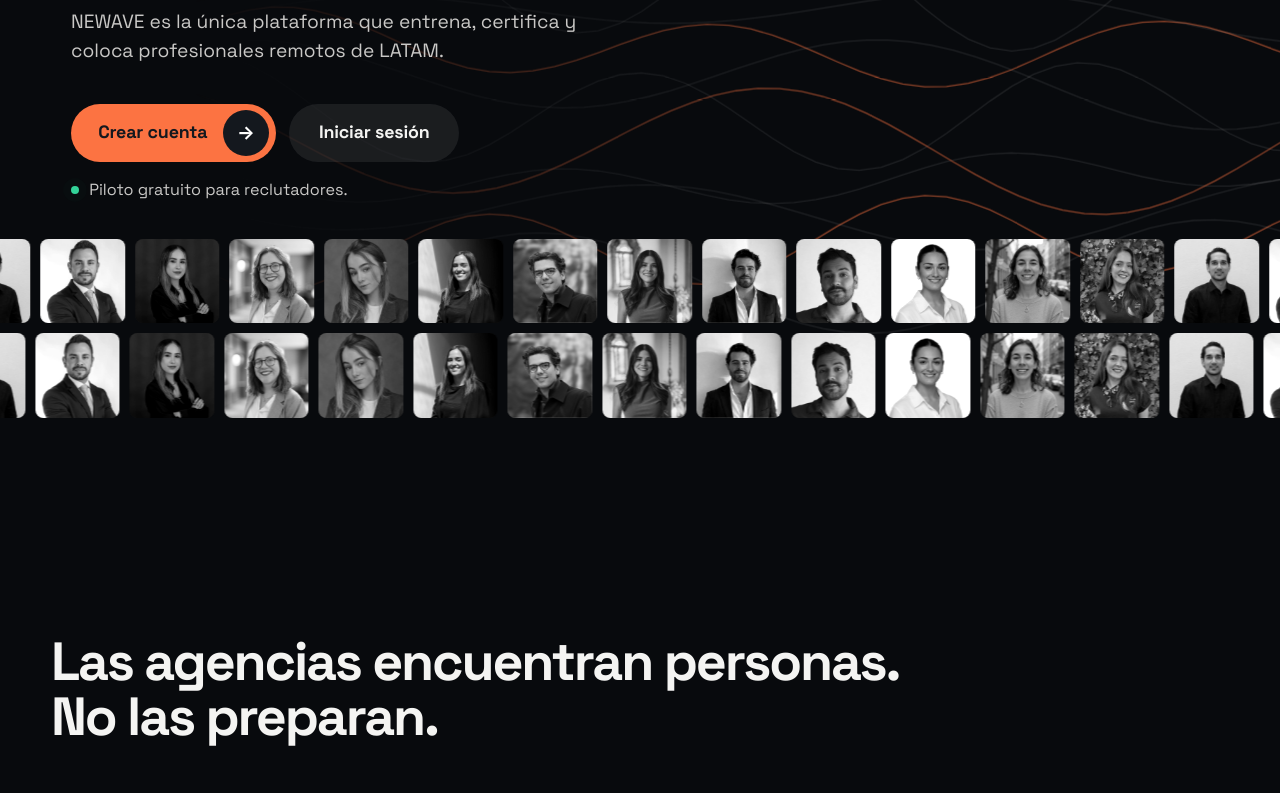
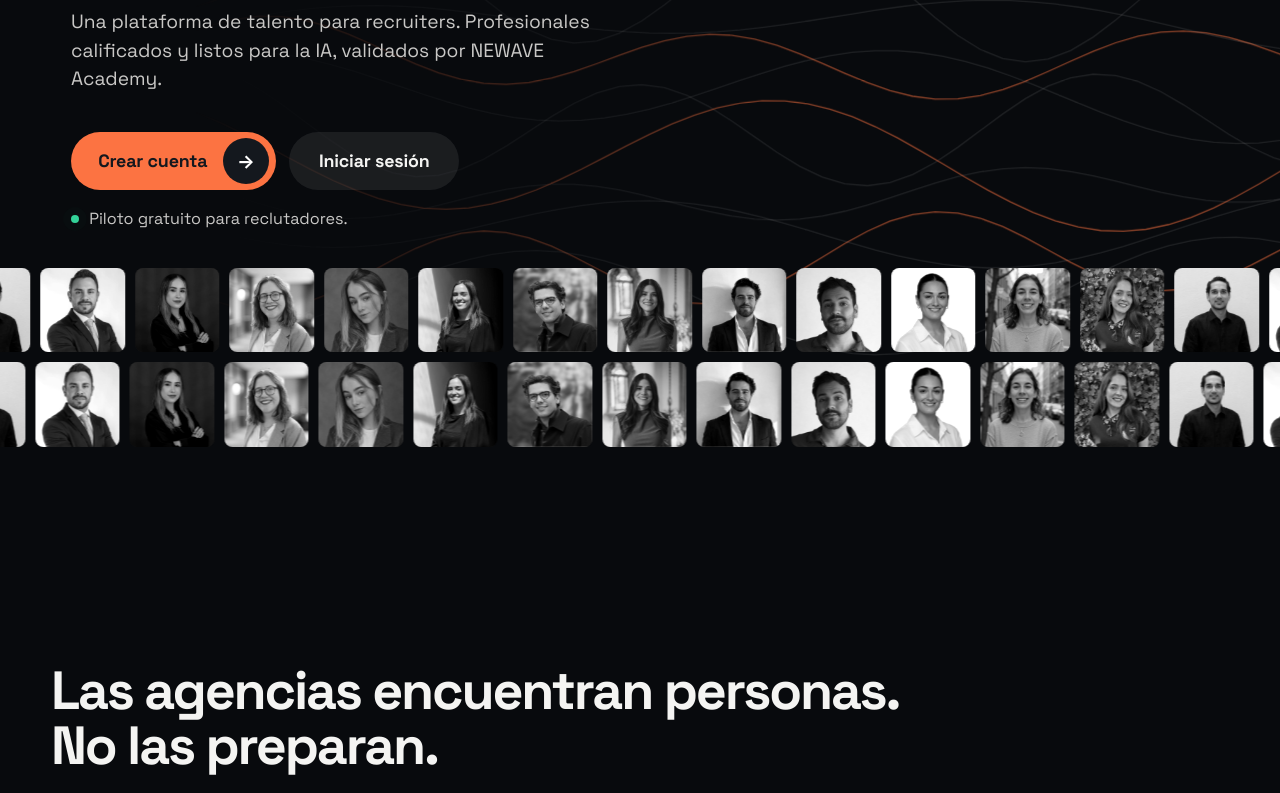
Before and after one commit to sanswbar/newavehire, a plain HTML site: page index-es.html in a window 1280 px wide. Shown: the part 287-1080 px from the top of the page. Drawn offline with Linux system fonts and the light colour scheme.

Commit message:
copy: replace the hero subtitle on the EN and ES landings
Keep the headline and swap only the subtitle for the owner-approved recruiter wording.

Co-authored-by: Santiago SW <sanswbar@gmail.com>

```diff
--- a/index-es.html
+++ b/index-es.html
@@ -472,7 +472,7 @@
       </h1>
       <!-- TODO-CONFIRM-3: "the only platform" claim. Proposed replacement, apply only after Santiago confirms: "Cada profesional aquí se formó en NEWAVE Academy. Revisa perfiles pre-filtrados con inglés verificado y habilidades reales de IA, pide una presentación y nuestro equipo hace la conexión." -->
       <p class="hero-sub" data-animate data-delay="2">
-        NEWAVE es la única plataforma que entrena, certifica y coloca profesionales remotos de LATAM.
+        Una plataforma de talento para recruiters. Profesionales calificados y listos para la IA, validados por NEWAVE Academy.
       </p>
       <div class="hero-actions" data-animate data-delay="3">
         <a href="/empezar/" class="hero-btn hero-btn-main">Crear cuenta<span class="hero-btn-arrow" aria-hidden="true">→</span></a>
```
Also changed, not shown: index.html (+1 -1 lines).
